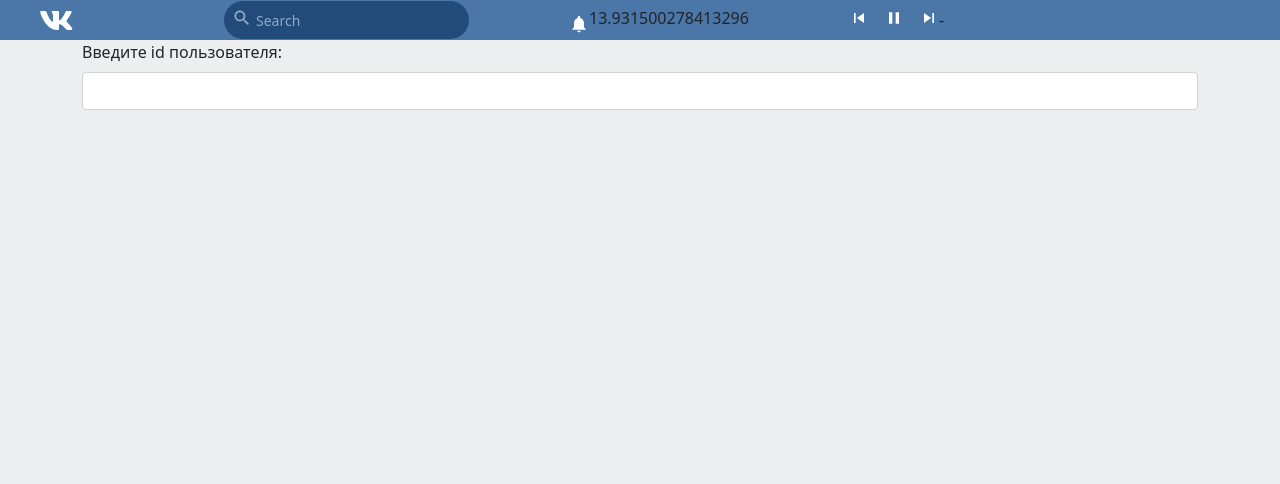
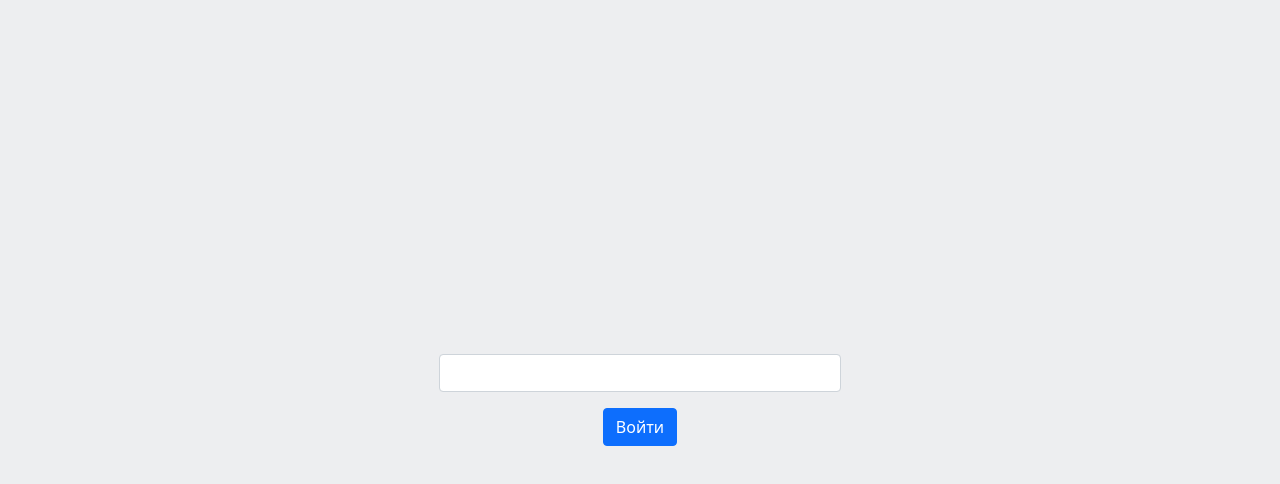
Before and after one commit to dmitry-uknowme/MERN-messenger, a React (Create React App) app in the folder client/: page /login in a window 1280 px wide. Shown: the top 484 px of the page. Built offline with nearby package versions, Linux system fonts and the light colour scheme.

Commit message:
fix redux, update messenger page

```diff
--- a/client/package.json
+++ b/client/package.json
@@ -11,6 +11,7 @@
     "axios": "^0.21.1",
     "bootstrap": "^5.0.0-beta2",
     "caniuse-lite": "^1.0.30001204",
+    "node-sass": "^4.14.1",
     "react": "^16.13.1",
     "react-dom": "^16.13.1",
     "react-redux": "^7.2.3",
@@ -42,5 +43,6 @@
       "last 1 firefox version",
       "last 1 safari version"
     ]
-  }
+  },
+  "devDependencies": {}
 }
--- a/client/src/App.js
+++ b/client/src/App.js
@@ -12,15 +12,16 @@ const App = () => {
 	return (
 		<div className='app'>
 			<Router>
-				<Header />
 				<Switch>
 					<Route path='/chat/:id'>
+						<Header />
 						<Chat />
 					</Route>
 					<Route path='/login'>
 						<Login />
 					</Route>
 					<Route path='/'>
+						<Header />
 						<Messenger />
 					</Route>
 				</Switch>
--- a/client/src/components/Login/Login.jsx
+++ b/client/src/components/Login/Login.jsx
@@ -1,17 +1,37 @@
-import React from 'react';
+import React, { useState } from 'react';
+import { useHistory } from 'react-router';
+import { useDispatch, useSelector } from 'react-redux';
+import './Login.sass';
+
+import axios from 'axios';
+import { setIsLogged, setUser } from '../../reducers/userReducer';
 
 const Login = () => {
+	const dispatch = useDispatch();
+	const history = useHistory();
+	const [userInput, setUserInput] = useState('');
+
+	const btnHandler = async () => {
+		await axios.get(`/users/${userInput}`).then((response) => dispatch(setUser(response.data)));
+		dispatch(setIsLogged(true));
+		history.push('/');
+	};
+
 	return (
 		<div className='login'>
-			<div className='container'>
+			<div className='container-fluid'>
 				<div className='row'>
-					<div className='col-xxl-6 offset-xxl-6'>
-						<form>
-							<label for='exampleInputEmail1' className='form-label'>
+					<div className='col-md-4 offset-md-4'>
+						{/* <label htmlFor='exampleInputEmail1' className='form-label'>
 								Введите id пользователя:
-							</label>
-							<input type='email' className='form-control' id='exampleInputEmail1' aria-describedby='emailHelp' />
-						</form>
+							</label> */}
+						<input type='text' className='form-control' value={userInput} onChange={(e) => setUserInput(e.target.value)} />
+
+						<div className='d-flex justify-content-center mt-3'>
+							<button type='submit' className='btn btn-primary' onClick={btnHandler}>
+								Войти
+							</button>
+						</div>
 					</div>
 				</div>
 			</div>
--- /dev/null
+++ b/client/src/components/Login/Login.sass
@@ -0,0 +1,6 @@
+.login
+    width: 100%
+    height: 100%
+    display: flex
+    justify-content: center
+    align-items: center
--- a/client/src/components/Messenger/Messenger.jsx
+++ b/client/src/components/Messenger/Messenger.jsx
@@ -1,14 +1,55 @@
-import React, { useEffect } from 'react';
+import React, { useEffect, useState } from 'react';
 import { Link, useHistory } from 'react-router-dom';
+import { useSelector } from 'react-redux';
+import axios from 'axios';
 
 import './Messenger.css';
 
 const Messenger = () => {
+	const [usedUsers, setUsedUsers] = useState([]);
 	const history = useHistory();
+	const isLogged = useSelector((state) => state.user.isLogged);
+	const userData = useSelector((state) => state.user.data);
+	const userChats = userData.chats;
+	const lastMessage = (id) => {
+		return userChats[id]['messages'][userChats[id]['messages'].length - 1]['message'];
+	};
+
+	const getChatsWithUsers = () => {
+		if (userChats) {
+			// let users = [];
+			userChats.map(async (chat) => {
+				await axios.get(`/users/${chat.id}`).then((response) => {
+					// users.push(response.data);
+					setUsedUsers((state) => [...state, response.data]);
+					// console.log(users);
+				});
+			});
+
+			console.log('salaaaaam', usedUsers);
+
+			// setUsedUsers((state) => [...state, response.data]);
+			// setUsedUsers(users);
+			// console.log('salam', users);
+		}
+
+		// usedUsers.map((user, id) => {
+		// 	console.log('lalal', userChats[id], user.name);
+		// 	userChats[id].name = user.name;
+		// });
+		// console.log('new chats', userChats);
+		// console.log(usedUsers);
+	};
 
 	useEffect(() => {
+		// console.log(isLogged);
+		if (!isLogged) {
 			history.push('/login');
-	}, []);
+		}
+		getChatsWithUsers();
+		// console.log(usedUsers);
+		// console.log(usedUsers);
+	}, [isLogged]);
 
 	return (
 		<div className='messenger'>
@@ -16,17 +57,25 @@ const Messenger = () => {
 				<div className='row'>
 					<div className='col-md-8 offset-md-2'>
 						<div className='col-md-12'>
-							<Link className='messenger__card-link' to='chat/1'>
+							{userChats ? (
+								userChats.map((chat, id) => (
+									<Link key={chat.id} className='messenger__card-link' to={`chat/${chat.id}`}>
 										<div className='card messenger__card'>
 											<div className='card-body messenger__card-body'>
 												<h5 className='card-title messenger__card-user'>
-											Андрей Чистяков <span className='messenger__card-user_status'>онлайн</span>
+													{usedUsers[id]?.name} {usedUsers[id]?.surname} <span className='messenger__card-user_status'>онлайн</span>
 												</h5>
+
 												{/* <p className='card-text messenger__card-message'>АУЕ! Дарова ебаный рот, я присоединился к этой социальной сети</p> */}
-										<p className='card-text messenger__card-message'>димасик можешь распечатать</p>
+												{/* <p className='card-text messenger__card-message'>димасик можешь распечатать</p> */}
+												<p className='card-text messenger__card-message'>{lastMessage(id)}</p>
 											</div>
 										</div>
 									</Link>
+								))
+							) : (
+								<div>У вас пока нет диалогов</div>
+							)}
 						</div>
 					</div>
 				</div>
@@ -36,3 +85,19 @@ const Messenger = () => {
 };
 
 export default Messenger;
+
+// {
+// 	userData.chats.map((chat) => (
+// 		<Link className='messenger__card-link' to='chat/1'>
+// 			<div className='card messenger__card'>
+// 				<div className='card-body messenger__card-body'>
+// 					<h5 className='card-title messenger__card-user'>
+// 						Андрей Чистяков <span className='messenger__card-user_status'>онлайн</span>
+// 					</h5>
+// 					{/* <p className='card-text messenger__card-message'>АУЕ! Дарова ебаный рот, я присоединился к этой социальной сети</p> */}
+// 					<p className='card-text messenger__card-message'>димасик можешь распечатать</p>
+// 				</div>
+// 			</div>
+// 		</Link>
+// 	));
+// }
--- a/client/src/index.js
+++ b/client/src/index.js
@@ -6,10 +6,8 @@ import './index.css';
 import App from './App';
 
 ReactDOM.render(
-	<React.StrictMode>
-		<Provider store={store}>
-			<App />
-		</Provider>
-	</React.StrictMode>,
+	<Provider store={store}>
+		<App />
+	</Provider>,
 	document.getElementById('root')
 );
--- a/client/src/reducers/userReducer.js
+++ b/client/src/reducers/userReducer.js
@@ -1,4 +1,5 @@
 const SET_USER = 'SET_USER';
+const SET_IS_LOGGED = 'SET_IS_LOGGED';
 
 const defaulState = {
 	isLogged: false,
@@ -10,13 +11,20 @@ const userReducer = (state = defaulState, action) => {
 		case SET_USER:
 			return {
 				...state,
-				data: action.payload.data,
+				data: action.payload,
 			};
+		case SET_IS_LOGGED: {
+			return {
+				...state,
+				isLogged: action.payload,
+			};
+		}
 		default:
 			return state;
 	}
 };
 
 export const setUser = (data) => ({ type: SET_USER, payload: data });
+export const setIsLogged = (data) => ({ type: SET_IS_LOGGED, payload: data });
 
 export default userReducer;
```
Also changed, not shown: 2 other files (tests, documents, lock files or other folders). Lines whose indentation alone changed are shown as unchanged.
